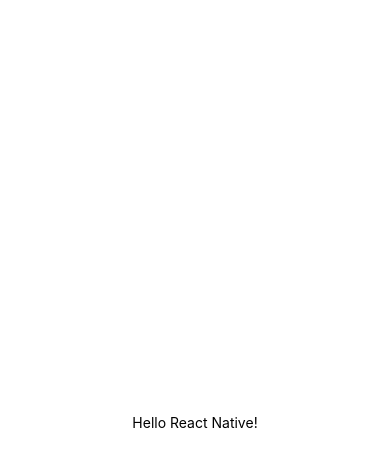
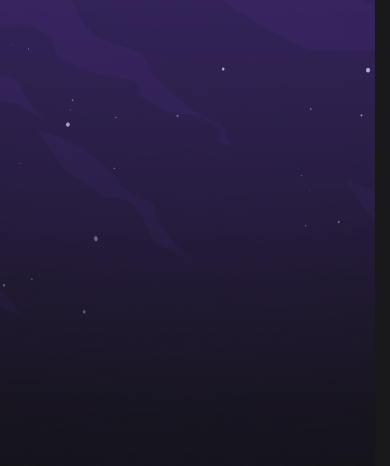
Before and after one commit to leoziondev/nlw-esports-react-native, a React Native app: screen / in a window 390 px wide. Shown: the top 466 px of the page. Built offline with nearby package versions, Linux system fonts and the light colour scheme.

Commit message:
create and apply background component

```diff
--- a/App.tsx
+++ b/App.tsx
@@ -1,20 +1,15 @@
-import { StatusBar } from 'expo-status-bar';
-import { StyleSheet, Text, View } from 'react-native';
+import { StatusBar, View } from 'react-native';
+
+import { Background } from './src/components/Background';
 
 export default function App() {
   return (
-    <View style={styles.container}>
-      <Text>Hello React Native!</Text>
-      <StatusBar style="auto" />
-    </View>
+    <Background>
+      <StatusBar
+        barStyle="light-content"
+        backgroundColor="transparent"
+        translucent
+      />
+    </Background>
   );
 }
-
-const styles = StyleSheet.create({
-  container: {
-    flex: 1,
-    backgroundColor: '#fff',
-    alignItems: 'center',
-    justifyContent: 'center',
-  },
-});
--- /dev/null
+++ b/src/components/Background/index.tsx
@@ -0,0 +1,21 @@
+import { ImageBackground } from 'react-native';
+
+import backgroundImg from '../../assets/background-galaxy.png';
+
+import { styles } from './styles';
+
+interface Props {
+  children: React.ReactNode;
+}
+
+export function Background({ children }: Props) {
+  return (
+    <ImageBackground
+      source={backgroundImg}
+      defaultSource={backgroundImg}
+      style={styles.container}
+    >
+      {children}
+    </ImageBackground>
+  );
+}
--- /dev/null
+++ b/src/components/Background/styles.ts
@@ -0,0 +1,9 @@
+import { StyleSheet } from 'react-native';
+import { THEME } from '../../theme';
+
+export const styles = StyleSheet.create({
+  container: {
+    flex: 1,
+    backgroundColor: THEME.COLORS.BACKGROUND_800
+  }
+});
```
